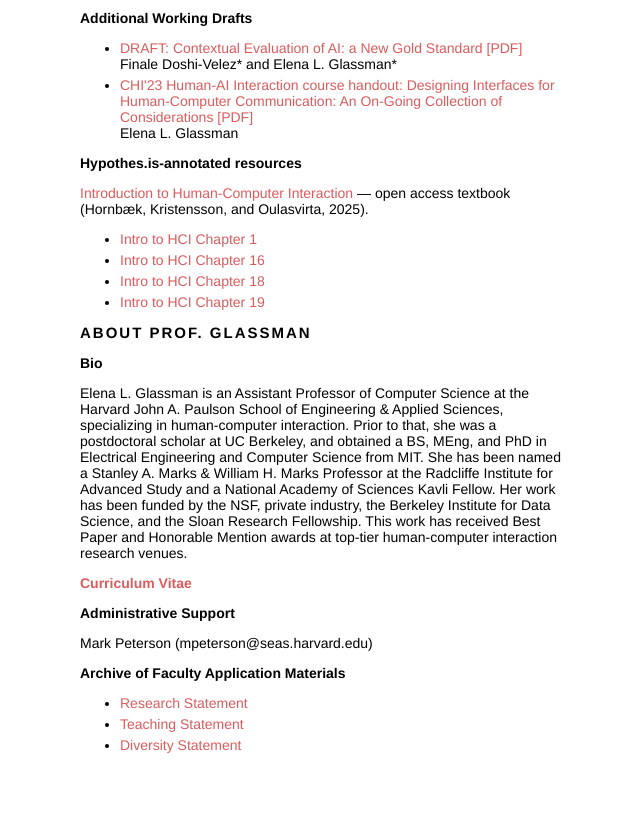
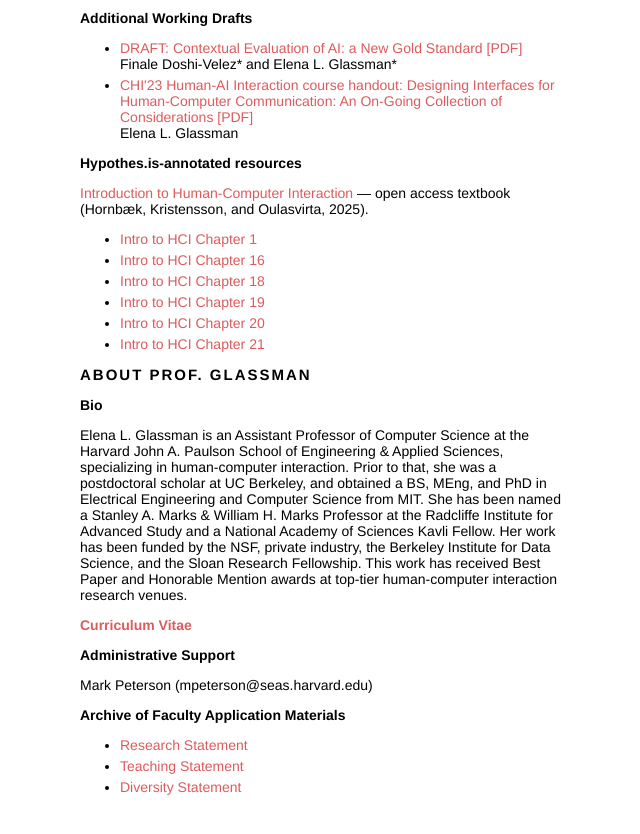
Before and after one commit to eglassman/eglassman.github.io, a Jekyll site: the page built from index.html, in a window 1280 px wide and 900 px high, scrolled down 8585 px. Shown: the top 834 px of the window, without its empty margins (163-803 px from the left). Built offline with Jekyll 4.4.1, drawn with Linux system fonts in a browser that asks for light colours.

Commit message:
add chapter 20 and 21 annotated resources
Made-with: Cursor

```diff
--- a/index.html
+++ b/index.html
@@ -481,6 +481,8 @@ Problems at Scale</b> [PDF]</a>
         <li><a href="/annotated_works/Intro_to_HCI_16_interaction.pdf">Intro to HCI Chapter 16</a></li>
         <li><a href="/annotated_works/Intro_to_HCI_18_dialogue.pdf">Intro to HCI Chapter 18</a></li>
         <li><a href="/annotated_works/Intro_to_HCI_19_Tools.pdf">Intro to HCI Chapter 19</a></li>
+        <li><a href="/annotated_works/Intro_to_HCI_20_Automation.pdf">Intro to HCI Chapter 20</a></li>
+        <li><a href="/annotated_works/Intro_to_HCI_21_Rationality.pdf">Intro to HCI Chapter 21</a></li>
       </ul>
       <!-- <ol>
         <li><em><a href="papers/Rebecca_PLATEAU.pdf">Approaching polyglot programming: what can we learn from bilingualism studies?</a></em><br/>Rebecca Hao and Elena Glassman. PLATEAU Workshop 2019.</li>
```
Also changed, not shown: 2 other files.
